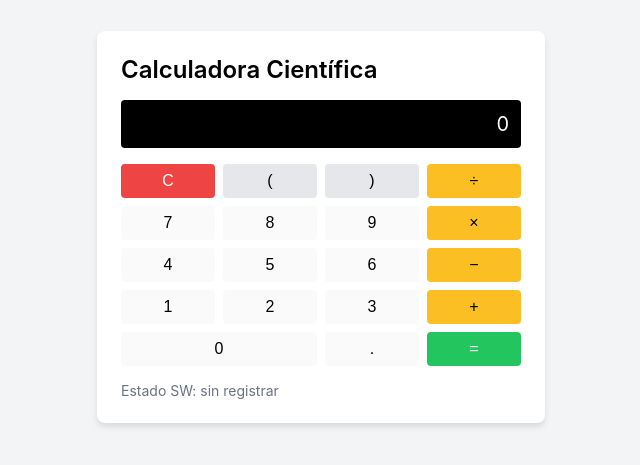
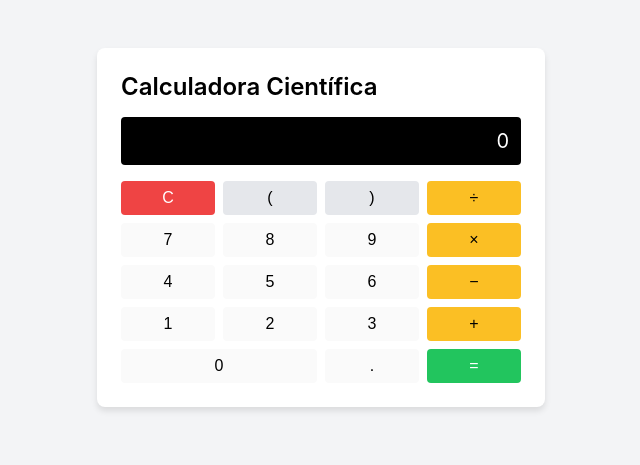
Before and after one commit to GasparMir/sw-calculadora, a plain HTML site: page index.html in a window 1280 px wide. Shown: the part 173-638 px from the top of the page, without its empty margins (319-959 px from the left). Drawn offline with Linux system fonts and the light colour scheme.

Commit message:
[FIX]Correcion

```diff
--- a/index.html
+++ b/index.html
@@ -39,8 +39,6 @@
       <button data-action="equals" class="btn-equals">=</button>
 
     </div>
-
-    <p class="status">Estado SW: <span id="sw-status">sin registrar</span></p>
   </main>
 
   <script src="app.js"></script>
```
